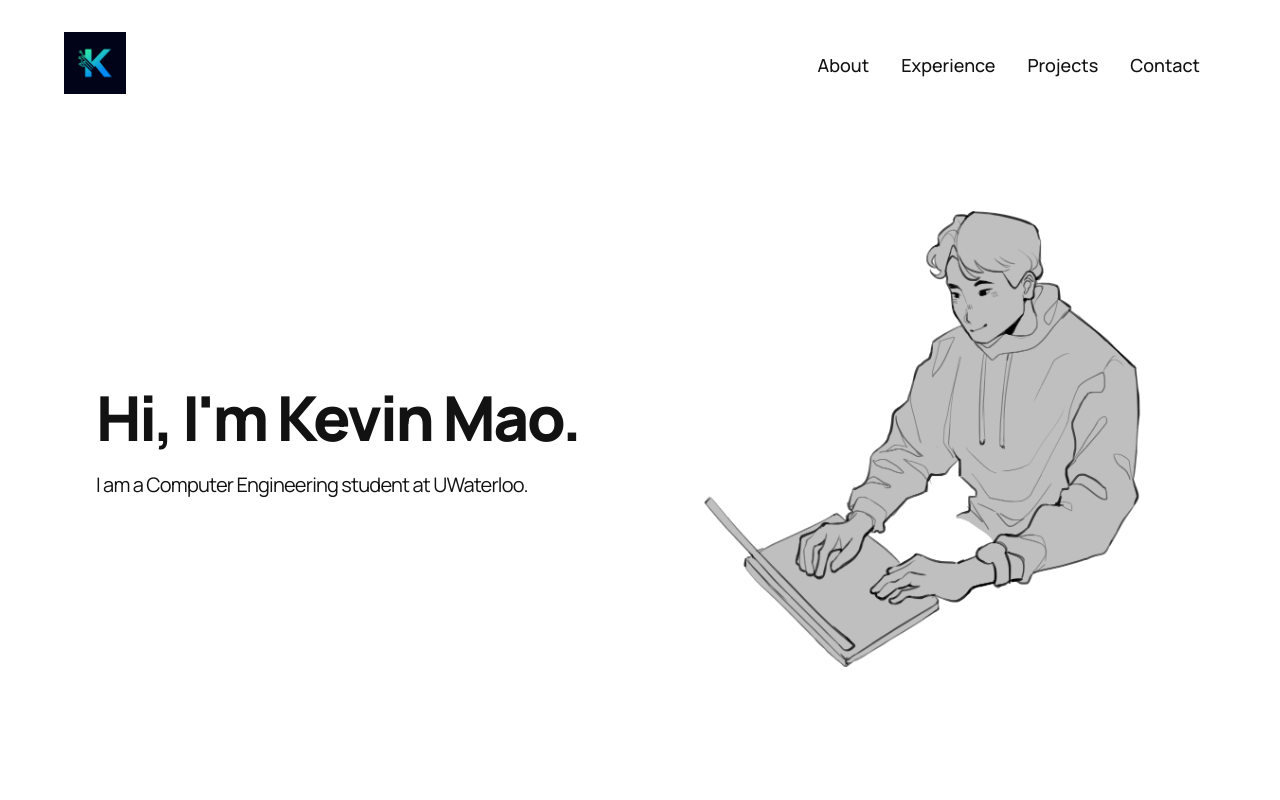
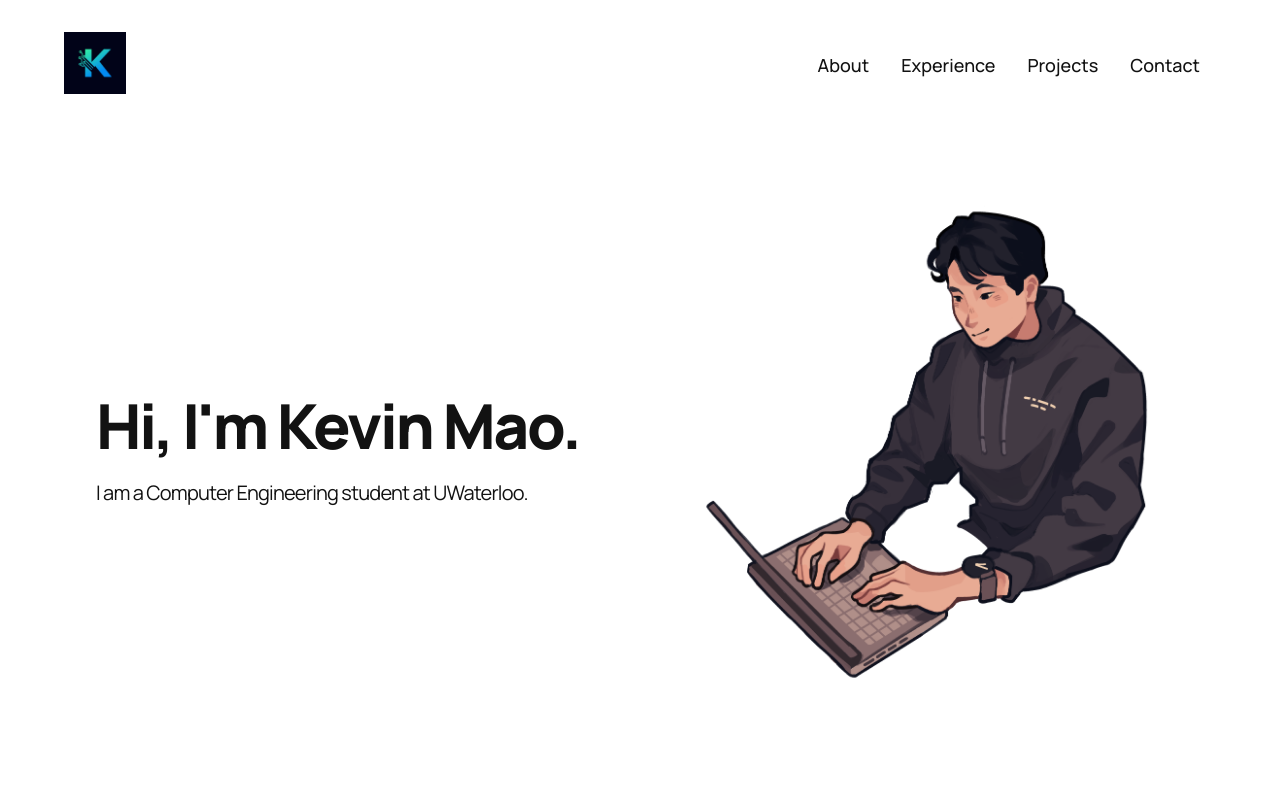
Before and after one commit to kev-mao/react-eportfolio, a React (Create React App) app: page / in a window 1280 px wide. Shown: the top 800 px of the page. Built offline with nearby package versions, Linux system fonts and the light colour scheme.

Commit message:
final image

```diff
--- a/src/containers/header/Header.jsx
+++ b/src/containers/header/Header.jsx
@@ -1,6 +1,6 @@
 import React from 'react';
 import './header.css';
-import headshot from "../../assets/kev_sketch.png";
+import headshot from "../../assets/kev_image_transparent.png";
 import { TypeAnimation } from 'react-type-animation';
 
 const Header = () => {
@@ -12,7 +12,6 @@ const Header = () => {
           sequence={[
             "Hi, I'm Kevin Mao."
           ]}
-
       wrapper="span"
       speed={30}
       />
@@ -24,7 +23,7 @@ const Header = () => {
             "I am a Computer Engineering student at UWaterloo."
           ]}
       wrapper="span"
-      speed={35}
+      speed={50}
       />
       </p>
       </div>
--- a/src/containers/header/header.css
+++ b/src/containers/header/header.css
@@ -44,7 +44,6 @@
 .name__header-image img{
     width: 100%;
     height: 100%;
-    transform: scaleX(-1);
 
 }
 
```
Also changed, not shown: src/assets/kev_image_bg.png (added), src/assets/kev_image_transparent.png (added).
